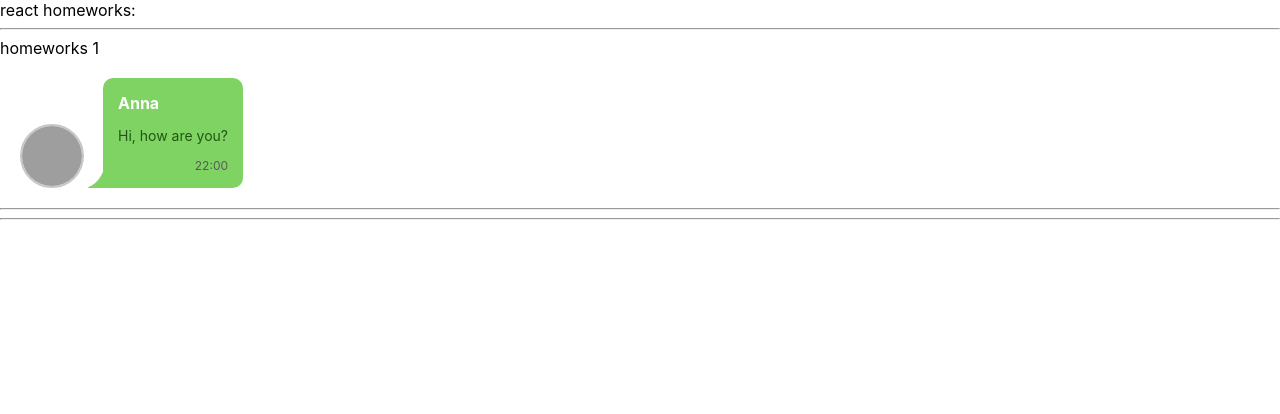
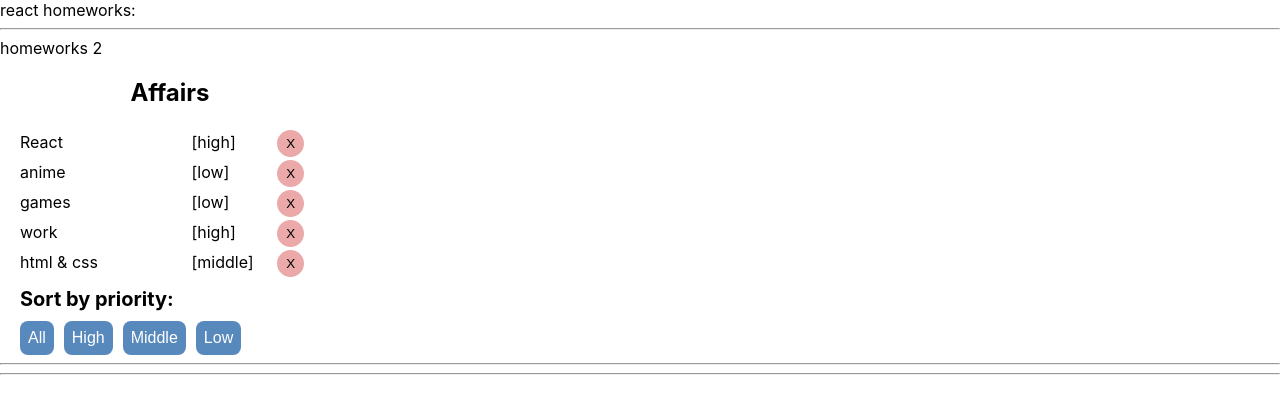
Before and after one commit to MorozovaAN/tasks-from-Ignat, a React (Create React App) app: page / in a window 1280 px wide. Shown: the top 414 px of the page. Built offline with nearby package versions, Linux system fonts and the light colour scheme; grey boxes are pictures that could not be loaded.

Commit message:
homework 2

```diff
--- a/src/p1-main/m1-ui/u1-app/App.tsx
+++ b/src/p1-main/m1-ui/u1-app/App.tsx
@@ -1,19 +1,18 @@
-import React from 'react'
-import s from './App.module.css'
-import HW1 from '../../../p2-homeworks/h1/HW1'
+import React from "react";
+import s from "./App.module.css";
+import HW2 from "../../../p2-homeworks/h2/HW2";
 
 function App() {
   return (
     <div className={s.App}>
       <div>react homeworks:</div>
-            <HW1/>
-            {/*<HW2/>*/}
+      {/*<HW1/>*/}
+      <HW2 />
       {/*<HW3/>*/}
       {/*<HW4/>*/}
       {/*<HW5/>*/}
-
     </div>
-    )
+  );
 }
 
-export default App
+export default App;
--- a/src/p2-homeworks/h2/Affair.tsx
+++ b/src/p2-homeworks/h2/Affair.tsx
@@ -1,21 +1,26 @@
-import React from 'react'
+import React from "react";
+import { AffairType } from "./HW2";
+import styles from "./Affairs.module.css";
 
 type AffairPropsType = {
-    // key не нужно типизировать
-    affair: any // need to fix any
-    deleteAffairCallback: any // need to fix any
+  affair: AffairType;
+  deleteAffairCallback: (id: number) => void;
+};
+
+function Affair(props: AffairPropsType) {
+  const deleteCallback = () => {
+    props.deleteAffairCallback(props.affair._id);
+  };
+
+  return (
+    <div className={styles.affair}>
+      <span className={styles.name}>{props.affair.name}</span>
+      <span>[{props.affair.priority}]</span>
+      <button className={styles.btnDelete} onClick={deleteCallback}>
+        X
+      </button>
+    </div>
+  );
 }
 
-function Affair(props: AffairPropsType) {
-    const deleteCallback = () => {}// need to fix
-
-    return (
-        <div>
-            // show some text
-
-            <button onClick={deleteCallback}>X</button>
-        </div>
-    )
-}
-
-export default Affair
+export default Affair;
--- a/src/p2-homeworks/h2/Affairs.module.css
+++ b/src/p2-homeworks/h2/Affairs.module.css
@@ -1,3 +1,46 @@
-.someClass {
-
+.btnPriority {
+  font-size: 16px;
+  margin-right: 10px;
+  background: rgba(70, 125, 182, 0.9);
+  color: #fff;
+  padding: 8px;
+  border: none;
+  border-radius: 8px;
+  cursor: pointer;
+  transition: 0.4s ease;
 }
+.btnPriority:hover {
+  background: rgb(60, 108, 155);
+  transition: 0.4s ease;
+}
+.affairsTitle {
+  text-align: center;
+}
+.affairs {
+  margin-left: 20px;
+  max-width: 300px;
+}
+.priorityTitle {
+  font-size: 20px;
+  margin: 10px 0;
+}
+.name {
+  margin: 5px 0;
+}
+.affair {
+  display: grid;
+  grid-template-columns: 4fr 2fr 1fr;
+  align-items: baseline;
+}
+.btnDelete {
+  border: none;
+  border-radius: 50%;
+  cursor: pointer;
+  transition: 0.4s ease;
+  width: 27px;
+  height: 27px;
+  background: rgb(235 169 169);
+}
+.btnDelete:hover {
+  background: rgb(232, 94, 94);
+}
--- a/src/p2-homeworks/h2/Affairs.tsx
+++ b/src/p2-homeworks/h2/Affairs.tsx
@@ -1,38 +1,55 @@
-import React from 'react'
-import Affair from './Affair'
-import {AffairType} from './HW2'
+import React from "react";
+import styles from "./Affairs.module.css";
+import Affair from "./Affair";
+import { AffairPriorityType, AffairType, FilterType } from "./HW2";
 
-type AffairsPropsType = { // need to fix any
-    data: any
-    setFilter: any
-    deleteAffairCallback: any
+type AffairsPropsType = {
+  data: AffairPriorityType;
+  setFilter: (filter: FilterType) => void;
+  deleteAffairCallback: (id: number) => void;
+};
+
+function Affairs(props: AffairsPropsType) {
+  const mappedAffairs = props.data.map((affair: AffairType) => (
+    <Affair // should work
+      key={affair._id}
+      affair={affair}
+      deleteAffairCallback={props.deleteAffairCallback}
+    />
+  ));
+
+  const setAll = () => {
+    props.setFilter("all");
+  };
+  const setHigh = () => {
+    props.setFilter("high");
+  };
+  const setMiddle = () => {
+    props.setFilter("middle");
+  };
+  const setLow = () => {
+    props.setFilter("low");
+  };
+
+  return (
+    <div className={styles.affairs}>
+      <h2 className={styles.affairsTitle}>Affairs</h2>
+      {mappedAffairs}
+      <h3 className={styles.priorityTitle}>Sort by priority:</h3>
+      <button className={styles.btnPriority} onClick={setAll}>
+        All
+      </button>
+      <button className={styles.btnPriority} onClick={setHigh}>
+        High
+      </button>
+      <button className={styles.btnPriority} onClick={setMiddle}>
+        Middle
+      </button>
+      <button className={styles.btnPriority} onClick={setLow}>
+        Low
+      </button>
+    </div>
+  );
 }
 
-function Affairs(props: AffairsPropsType) {
-    const mappedAffairs = props.data.map((a: AffairType) => (
-        <Affair // should work
-            key={a._id} // кеи ОБЯЗАТЕЛЬНЫ в 99% - так что лучше их писать всегда при создании компонент в мапе
-            affair={a}
-            deleteAffairCallback={props.deleteAffairCallback}
-        />
-    ))
-
-    const setAll = () => {} // need to fix
-    const setHigh = () => {}
-    const setMiddle = () => {}
-    const setLow = () => {}
-
-    return (
-        <div>
-
-            {mappedAffairs}
-
-            <button onClick={setAll}>All</button>
-            <button onClick={setHigh}>High</button>
-            <button onClick={setMiddle}>Middle</button>
-            <button onClick={setLow}>Low</button>
-        </div>
-    )
-}
-
-export default Affairs
+export default Affairs;
--- a/src/p2-homeworks/h2/HW2.tsx
+++ b/src/p2-homeworks/h2/HW2.tsx
@@ -1,54 +1,66 @@
-import React, {useState} from 'react'
-import Affairs from './Affairs'
+import React, { useState } from "react";
+import Affairs from "./Affairs";
 
 // types
-export type AffairPriorityType = any // need to fix any
-export type AffairType = any // need to fix any
-export type FilterType = 'all' | AffairPriorityType
+export type AffairPriorityType = Array<AffairType>;
+export type AffairType = { _id: number; name: string; priority: string };
+export type FilterType = "all" | "high" | "middle" | "low";
 
 // constants
-const defaultAffairs: any = [ // need to fix any
-    {_id: 1, name: 'React', priority: 'high'},
-    {_id: 2, name: 'anime', priority: 'low'},
-    {_id: 3, name: 'games', priority: 'low'},
-    {_id: 4, name: 'work', priority: 'high'},
-    {_id: 5, name: 'html & css', priority: 'middle'},
-]
+const defaultAffairs: AffairPriorityType = [
+  { _id: 1, name: "React", priority: "high" },
+  { _id: 2, name: "anime", priority: "low" },
+  { _id: 3, name: "games", priority: "low" },
+  { _id: 4, name: "work", priority: "high" },
+  { _id: 5, name: "html & css", priority: "middle" },
+];
 
 // pure helper functions
-export const filterAffairs = (affairs: any, filter: any): any => { // need to fix any
-    if (filter === 'all') return affairs
-    else return // need to fix
+export const filterAffairs = (
+  affairs: AffairPriorityType,
+  filter: FilterType
+) => {
+  if (filter === "high") {
+    affairs = affairs.filter((a) => a.priority === "high");
   }
-export const deleteAffair = (affairs: any, _id: any): any => { // need to fix any
-    return // need to fix
+  if (filter === "middle") {
+    affairs = affairs.filter((a) => a.priority === "middle");
   }
+  if (filter === "low") {
+    affairs = affairs.filter((a) => a.priority === "low");
+  }
+  return affairs;
+};
+
+export const deleteAffair = (affairs: AffairPriorityType, _id: number): any => {
+  return affairs.filter((a) => a._id !== _id);
+};
 
 function HW2() {
-    const [affairs, setAffairs] = useState<any>(defaultAffairs) // need to fix any
-    const [filter, setFilter] = useState<FilterType>('all')
+  const [affairs, setAffairs] = useState<AffairPriorityType>(defaultAffairs);
+  const [filter, setFilter] = useState<FilterType>("all");
 
-    const filteredAffairs = filterAffairs(affairs, filter)
-    const deleteAffairCallback = (_id: any) => setAffairs(deleteAffair(affairs, _id)) // need to fix any
+  const filteredAffairs = filterAffairs(affairs, filter);
+  const deleteAffairCallback = (_id: number) => {
+    setAffairs(deleteAffair(affairs, _id));
+    console.log(affairs, _id);
+  };
 
   return (
     <div>
-            <hr/>
-            homeworks 2
-
-            {/*should work (должно работать)*/}
+      <hr />
+      homeworks 2{/*should work (должно работать)*/}
       <Affairs
         data={filteredAffairs}
         setFilter={setFilter}
         deleteAffairCallback={deleteAffairCallback}
       />
-
-            <hr/>
+      <hr />
       {/*для личного творчества, могу проверить*/}
       {/*<AlternativeAffairs/>*/}
-            <hr/>
+      <hr />
     </div>
-    )
+  );
 }
 
-export default HW2
+export default HW2;
```
Lines whose indentation alone changed are shown as unchanged.
